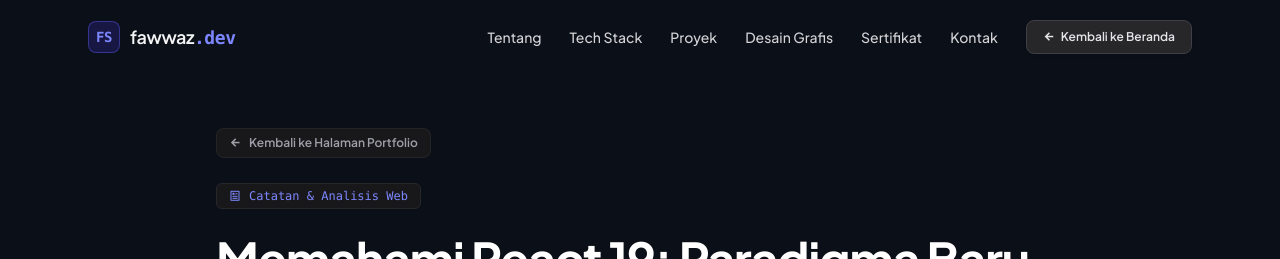
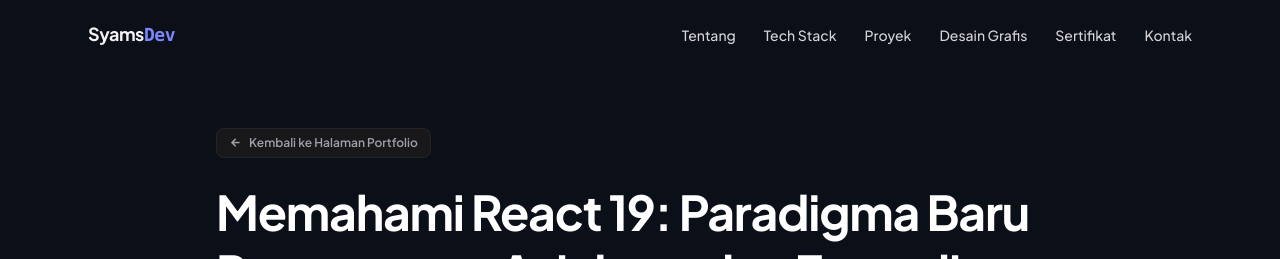
Before and after one commit to FawwazSyams/react-portfolio, a React (Vite) app: page /discuss in a window 1280 px wide. Shown: the top 259 px of the page. Built offline with nearby package versions, Linux system fonts and the light colour scheme.

Commit message:
Perubahan route path dan desain button

```diff
--- a/src/App.jsx
+++ b/src/App.jsx
@@ -718,6 +718,7 @@
             </div>
           </div>
         </section>
+        <Footer />
       </main>
     </div>
   );
--- a/src/components/Navbar.jsx
+++ b/src/components/Navbar.jsx
@@ -37,11 +37,10 @@
 
   return (
     <header
-      className={`fixed top-0 left-0 right-0 z-50 transition-all duration-300 ${
-        scrolled
-          ? "bg-[#0b0f17]/90 backdrop-blur-md border-b border-zinc-800/80 shadow-md py-3.5"
-          : "bg-transparent py-5"
-      }`}
+      className={`fixed top-0 left-0 right-0 z-50 transition-all duration-300 ${scrolled
+        ? "bg-[#0b0f17]/90 backdrop-blur-md border-b border-zinc-800/80 shadow-md py-3.5"
+        : "bg-transparent py-5"
+        }`}
     >
       <div className="container mx-auto px-4 sm:px-6 max-w-6xl flex items-center justify-between">
         {/* Logo / Brand */}
@@ -49,11 +48,8 @@
           to="/"
           className="group flex items-center gap-2.5 text-lg font-bold tracking-tight text-zinc-100 hover:text-white transition-colors"
         >
-          <span className="w-8 h-8 rounded-lg bg-indigo-600/20 border border-indigo-500/40 flex items-center justify-center text-indigo-400 font-mono text-sm font-semibold group-hover:bg-indigo-600 group-hover:text-white transition-colors">
-            FS
-          </span>
-          <span className="font-semibold">
-            fawwaz<span className="text-indigo-400 font-mono">.dev</span>
+          <span className="font-bold">
+            Syams<span className="text-indigo-400 font-mono">Dev</span>
           </span>
         </Link>
 
@@ -70,13 +66,7 @@
           ))}
 
           {isDiscussPage ? (
-            <Link
-              to="/"
-              className="text-xs font-semibold px-4 py-2 bg-zinc-800 hover:bg-zinc-700 text-zinc-200 border border-zinc-700 rounded-lg transition-colors shadow-sm flex items-center gap-1.5"
-            >
-              <i className="ri-arrow-left-line"></i>
-              <span>Kembali ke Beranda</span>
-            </Link>
+            null
           ) : (
             <Link
               to="/discuss"
--- a/src/pages/Discuss.jsx
+++ b/src/pages/Discuss.jsx
@@ -21,9 +21,6 @@
 
         {/* Header Artikel */}
         <header className="mb-10">
-          <div className="inline-flex items-center gap-2 px-3 py-1 rounded-md bg-zinc-900 border border-zinc-800 text-xs font-mono text-indigo-400 mb-5">
-            <i className="ri-article-line"></i> Catatan & Analisis Web
-          </div>
           <h1 className="text-3xl sm:text-4xl md:text-5xl font-bold text-white tracking-tight leading-tight mb-6">
             Memahami React 19: Paradigma Baru Penanganan Asinkron dan Formulir
           </h1>
@@ -74,7 +71,7 @@
 
           <div className="bg-zinc-950 border border-zinc-800 rounded-xl p-5 font-mono text-xs sm:text-sm text-zinc-300 overflow-x-auto shadow-inner">
             <pre>
-{`import { use } from 'react';
+              {`import { use } from 'react';
 
 function Komentar({ commentsPromise }) {
   // React akan suspend sampai promise selesai diproses
```
